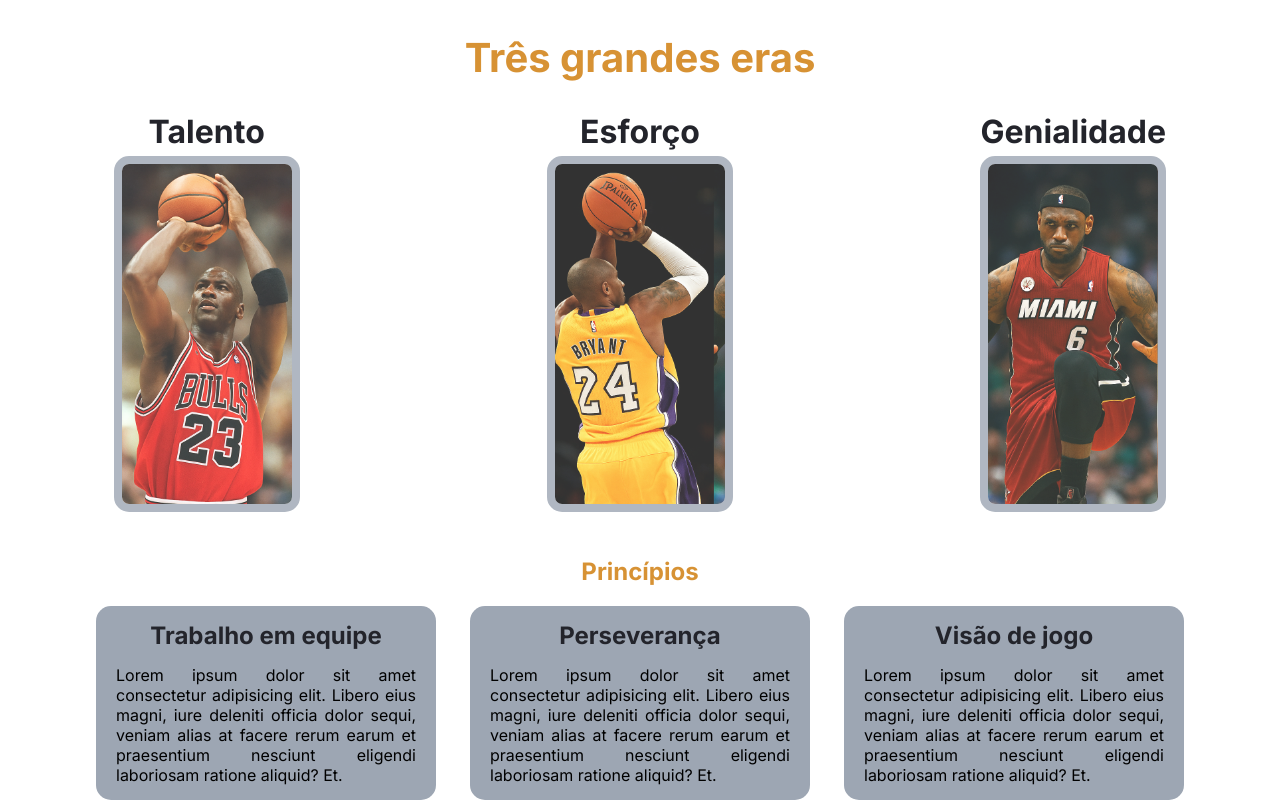
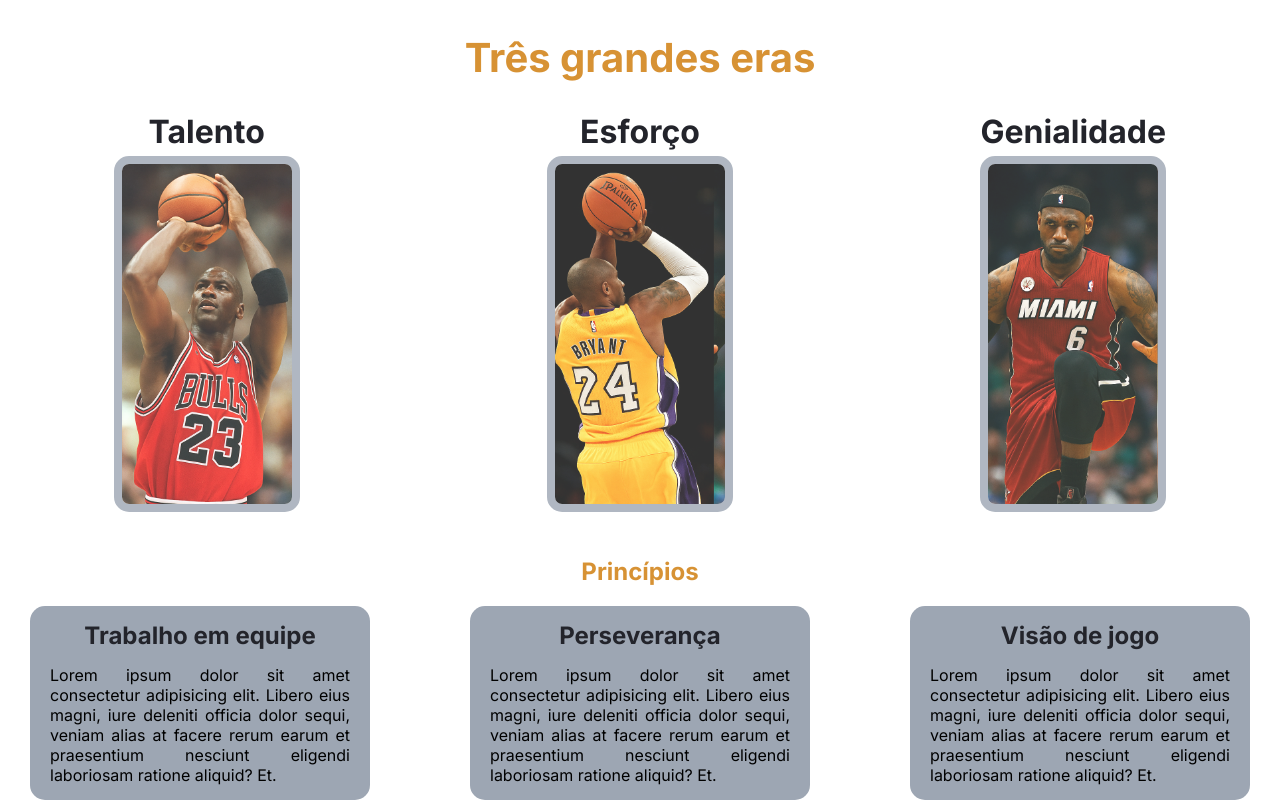
Before and after one commit to luisfelip2005/Basketball4Life, a website: page public/index.html in a window 1280 px wide. Shown: the part 1186-1986 px from the top of the page. Drawn offline with Linux system fonts and the light colour scheme.

Commit message:
arrumando o espacamento entre os elementos

```diff
--- a/public/css/estilo.css
+++ b/public/css/estilo.css
@@ -165,9 +165,11 @@
 }
 
 .section_principles .container {
-  width: 85%;
+  width: 100%;
   display: flex;
-  justify-content: space-between;
+  justify-content: space-around;
+  gap: 40px;
+  flex-wrap: wrap;
 }
 
 .section_principles .container .card {
```
